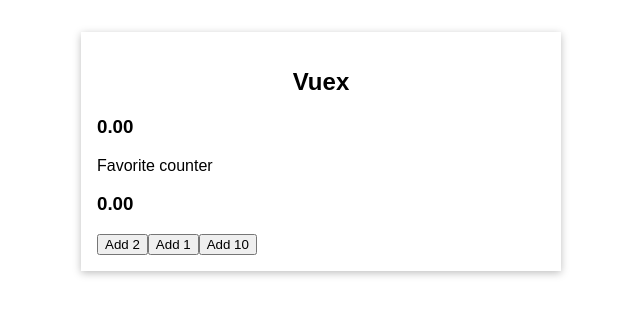
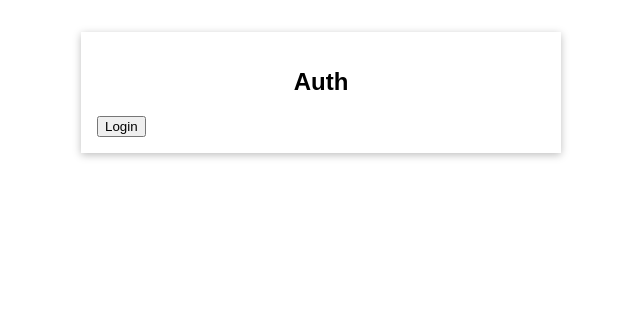
Before and after one commit to ikikika/vue, a Vue app in the folder sampleVuex/: page / in a window 1280 px wide. Shown: the top 316 px of the page, without its empty margins (319-959 px from the left). Built offline with nearby package versions, Linux system fonts and the light colour scheme.

Commit message:
example adding more state (auth)

```diff
--- a/sampleVuex/src/App.vue
+++ b/sampleVuex/src/App.vue
@@ -1,10 +1,14 @@
 <template>
-  <base-container title="Vuex">
+  <base-container title="Auth">
+    <user-auth />
+  </base-container>
+  <base-container title="Vuex" v-if="isAuth">
     <h3>{{ finalCounter }}</h3>
     <favourite-value />
     <button @click="addOne">Add 2</button>
     <change-counter />
   </base-container>
+
 </template>
 
 <script>
@@ -12,18 +16,23 @@
 import BaseContainer from './components/BaseContainer.vue';
 import ChangeCounter from './components/ChangeCounter.vue';
 import FavouriteValue from './components/FavouriteValue.vue';
+import UserAuth from './components/UserAuth.vue';
 
 export default {
   components: {
     BaseContainer,
     ChangeCounter,
-    FavouriteValue
+    FavouriteValue,
+    UserAuth
   },
   computed: {
     // counter() {
     //   return this.$store.getters.finalCounter;
     // }
-    ...mapGetters(['finalCounter'])
+    ...mapGetters(['finalCounter']),
+    isAuth() {
+      return this.$store.getters.userIsAuthenticated;
+    }
   },
   methods: {
     addOne() {
--- /dev/null
+++ b/sampleVuex/src/components/UserAuth.vue
@@ -0,0 +1,22 @@
+<template>
+    <button @click="login" v-if="!isAuth">Login</button>
+    <button @click="logout" v-else>Logout</button>
+</template>
+
+<script>
+export default {
+    methods: {
+        login() {
+            this.$store.dispatch('login');
+        },
+        logout() {
+            this.$store.dispatch('logout');
+        }
+    },
+    computed: {
+        isAuth() {
+            return this.$store.getters.userIsAuthenticated;
+        }
+    }
+}
+</script>
--- a/sampleVuex/src/main.js
+++ b/sampleVuex/src/main.js
@@ -7,6 +7,7 @@
   state() {
     return {
       counter: 0,
+      isLoggedIn: false,
     };
   },
   mutations: {
@@ -15,6 +16,9 @@
     },
     increase(state, payload) {
       state.counter = state.counter + payload.value;
+    },
+    setAuth(state, payload) {
+      state.isLoggedIn = payload.isAuth;
     },
   },
   actions: {
@@ -28,6 +32,12 @@
         context.commit('increase', payload);
       }, 2000);
     },
+    login(context) {
+      context.commit('setAuth', { isAuth: true });
+    },
+    logout(context) {
+      context.commit('setAuth', { isAuth: false });
+    },
   },
   getters: {
     finalCounter(state) {
@@ -39,6 +49,9 @@
       }
       return getters.finalCounter;
     },
+    userIsAuthenticated(state) {
+      return state.isLoggedIn;
+    },
   },
 });
 
```
Also changed, not shown: 1 other file (tests, documents, lock files or other folders).
